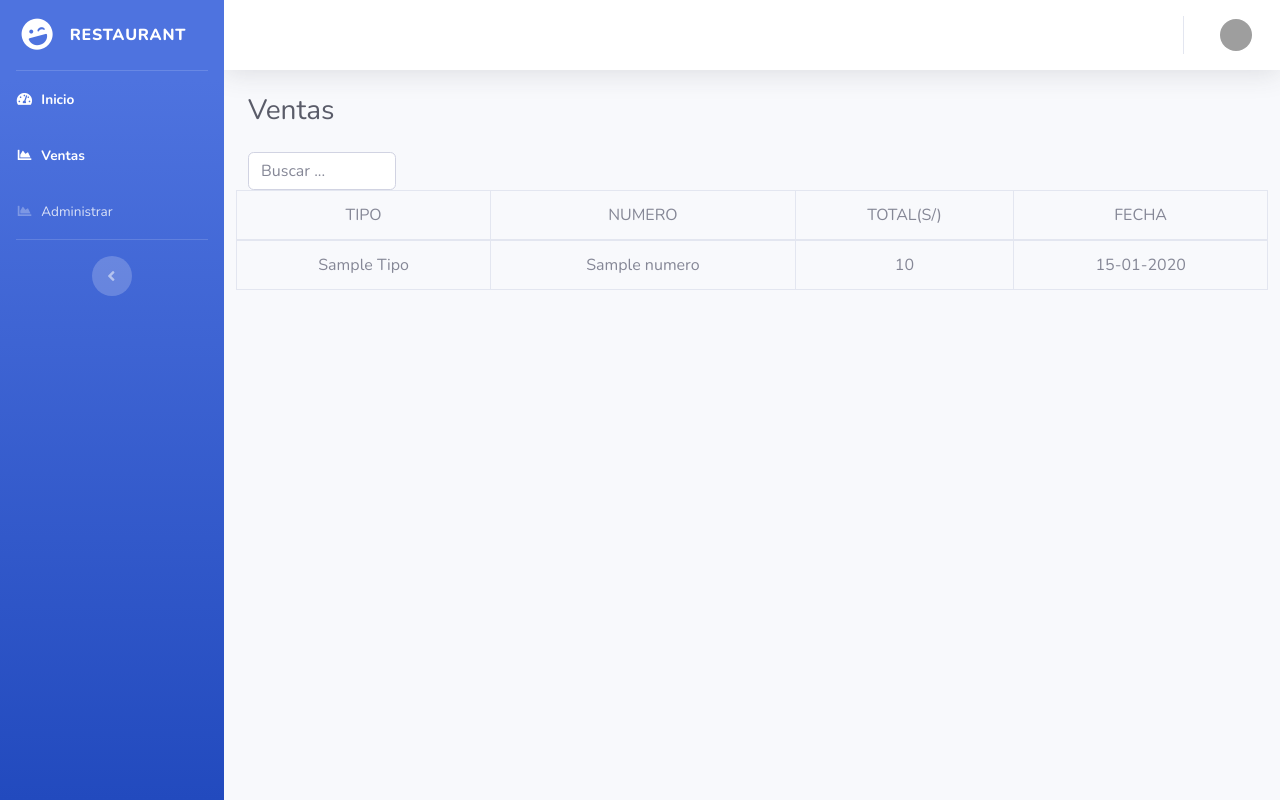
After one commit to Zeitzn/restaurante, a Django app: template templates/caja/recibo.html in a window 1280 px wide. The commit adds this page. Run offline with Django 3.2, Linux system fonts and the light colour scheme; the template is opened without the code that fills it: most values are stand-ins (such as "Sample title", 1, 10 or a date in 2020); some libraries are stand-ins or nearby versions; grey boxes are pictures that could not be loaded.

Commit message:
lista de recibos

```diff
--- a/apps/caja/urls.py
+++ b/apps/caja/urls.py
@@ -7,4 +7,5 @@ urlpatterns = [
     path('', views.index, name='index'),
     path('login', views.login, name='login'),
     path('home', views.home, name='home'),
+    path('recibo', views.recibo, name='recibo'),
 ]
--- a/templates/base/base.html
+++ b/templates/base/base.html
@@ -20,8 +20,11 @@
 
   <!-- Custom styles for this template-->
   <link href="{% static 'caja/css/sb-admin-2.min.css' %}" rel="stylesheet">
+  <!-- <link rel="stylesheet" type="text/css" href="https://cdn.datatables.net/1.10.20/css/jquery.dataTables.css"> -->
+  <!-- <link rel="stylesheet" href="https://cdn.datatables.net/1.10.20/css/dataTables.bootstrap4.min.css"> -->
   <!-- <link href="{% static 'caja/css/normalize.css' %}" rel="stylesheet">
   <link href="{% static 'caja/css/skeleton.css' %}" rel="stylesheet"> -->
+
 </head>
 
 <body id="page-top">
@@ -47,7 +50,13 @@
       <li class="nav-item active">
         <a class="nav-link" href="{% url 'caja:home' %}">
           <i class="fas fa-fw fa-tachometer-alt"></i>
-          <span>Dashboard</span></a>
+          <span>Inicio</span></a>
+      </li>
+
+      <li class="nav-item active">
+        <a class="nav-link" href="{% url 'caja:recibo' %}">
+          <i class="fas fa-fw fa-chart-area"></i>
+          <span>Ventas</span></a>
       </li>
 
       <!-- Divider -->
@@ -330,25 +339,41 @@
   <script src="{% static 'caja/js/numeroLetras.js' %}"></script>
   <!-- Page level plugins -->
   <script src="{% static 'caja/vendor/chart.js/Chart.min.js' %}"></script>
+  <!-- <script type="text/javascript" charset="utf8" src="https://cdn.datatables.net/1.10.20/js/jquery.dataTables.js"></script> -->
+  <!-- <script src="https://cdn.datatables.net/1.10.20/js/jquery.dataTables.min.js"></script>
+  <script src="https://cdn.datatables.net/1.10.20/js/dataTables.bootstrap4.min.js"></script>  -->
+
 
   <!-- Page level custom scripts -->
   <!-- <script src="{% static 'caja/js/demo/chart-area-demo.js' %}"></script>
   <script src="{% static 'caja/js/demo/chart-pie-demo.js' %}"></script> -->
 
   <script>
-    const notificaciones = url => {
-      let userId = 2;
-      let socket = new WebSocket(url + '?user_id=' + userId)
-      socket.onopen = () => { }
-      socket.onmessage = (evt) => {
-        console.log(evt)
-      }
-    }
-    const host = '127.0.0.1:3000'
-    const prefijoWS = 'ws://'
-    const sufijoWS = '/client'
-    const url = prefijoWS + host + sufijoWS
-    let socket = notificaciones(url)
+    $(document).ready(function () {
+      $("#buscador").keyup(function () {
+        _this = this;
+        // Show only matching TR, hide rest of them
+        $.each($(".datatable tbody tr"), function () {
+          if ($(this).text().toLowerCase().indexOf($(_this).val().toLowerCase()) === -1)
+            $(this).hide();
+          else
+            $(this).show();
+        });
+      });
+    });
+    // const notificaciones = url => {
+    //   let userId = 2;
+    //   let socket = new WebSocket(url + '?user_id=' + userId)
+    //   socket.onopen = () => { }
+    //   socket.onmessage = (evt) => {
+    //     console.log(evt)
+    //   }
+    // }
+    // const host = '127.0.0.1:3000'
+    // const prefijoWS = 'ws://'
+    // const sufijoWS = '/client'
+    // const url = prefijoWS + host + sufijoWS
+    // let socket = notificaciones(url)
   </script>
   {% block scripts %}
   {% endblock %}
--- /dev/null
+++ b/templates/caja/recibo.html
@@ -0,0 +1,43 @@
+{% extends 'base/base.html' %}
+{% load staticfiles %}
+{% block content %}
+<div class="d-sm-flex align-items-center justify-content-between mb-4">
+    <h1 class="h3 mb-0 text-gray-800">Ventas</h1>
+    <!-- <a href="#" class="d-none d-sm-inline-block btn btn-sm btn-primary shadow-sm"><i
+            class="fas fa-download fa-sm text-white-50"></i> Generate Report</a> -->
+</div>
+<div class="row">
+    <div class="col-md-2">
+        <input type="text" class="form-control" id="buscador" placeholder="Buscar ...">
+    </div>
+</div>
+<div class="row">
+    <table class="table table-bordered table-hover text-center datatable">
+        <thead>
+            <tr>
+                <td>TIPO</td>
+                <td>NUMERO</td>
+                <td>TOTAL(S/)</td>
+                <td>FECHA</td>
+            </tr>
+        </thead>
+        <tbody>
+            {% for recibo in recibos %}
+            <tr>
+                {% ifequal recibo.tipo None %}
+                <td>Sin recibo</td>
+                <td>--</td>
+                {% else %}
+                <td style="text-transform: capitalize;">{{recibo.tipo}}</td>
+                <td>{{recibo.numero}}</td>
+                {% endifequal %}
+                <td>{{recibo.total}}</td>
+                <td>{{recibo.fecha | date:'d-m-Y'}}</td>
+            </tr>
+            {% endfor %}
+        </tbody>
+    </table>
+</div>
+
+
+{% endblock %}
```
Also changed, not shown: apps/caja/views.py (+15 -0 lines), templates/caja/home.html (+4 -4 lines).
